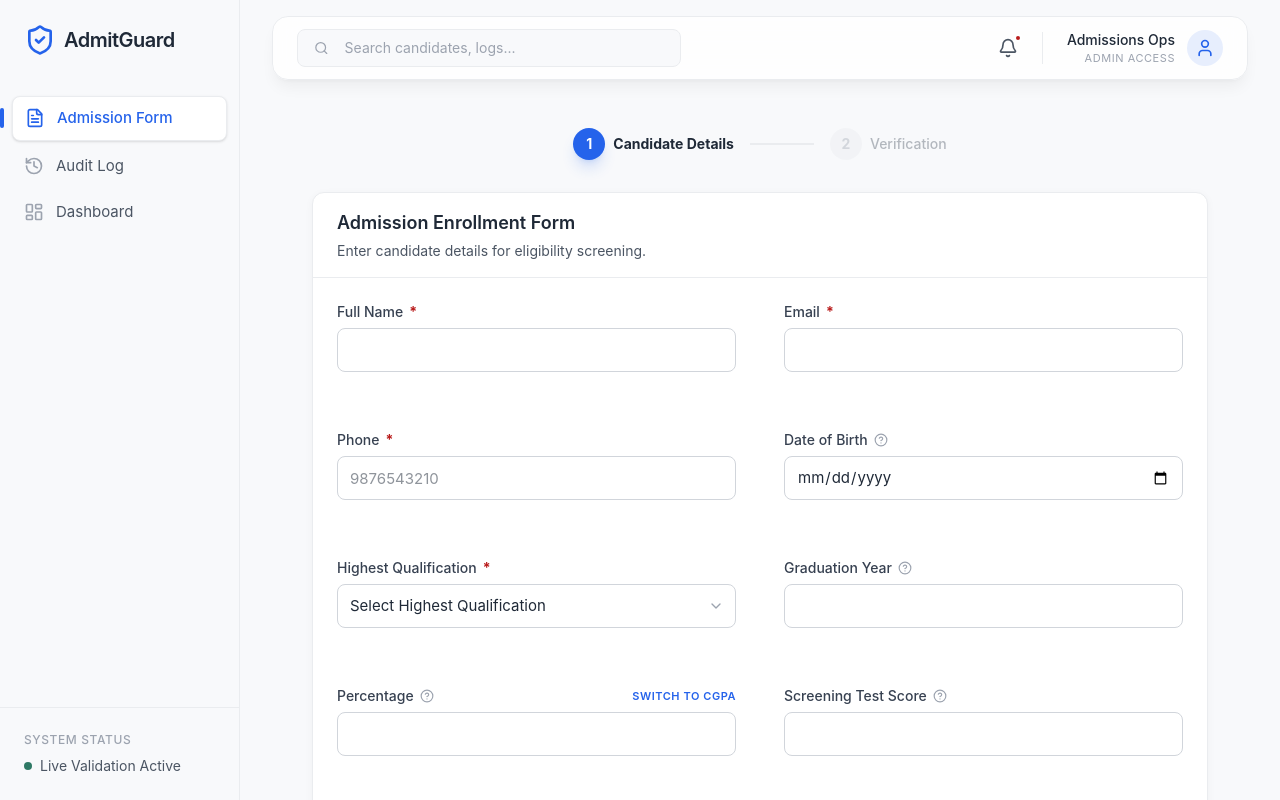
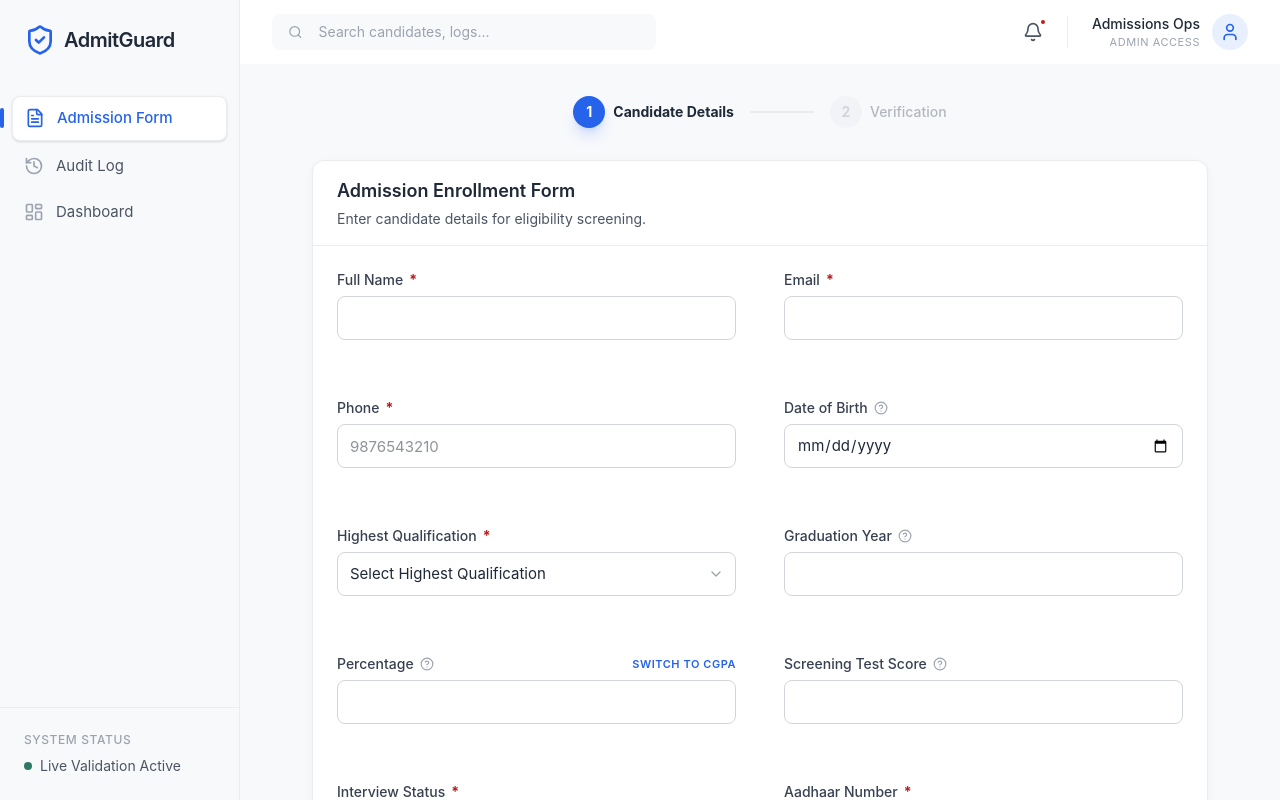
Before and after one commit to avishkajindal05/admitguard-avishka, a React (Vite) app in the folder app/: page / in a window 1280 px wide. Shown: the top 800 px of the page. Built offline with nearby package versions, Linux system fonts and the light colour scheme.

Commit message:
sprint-2: soft rules and exception restored before floating search

```diff
--- a/app/src/App.tsx
+++ b/app/src/App.tsx
@@ -29,7 +29,7 @@ const AppContent: React.FC = () => {
       <div className="flex-1 ml-60 flex flex-col">
         <Header />
 
-        <main className="flex-1 mt-24 p-8 overflow-y-auto">
+        <main className="flex-1 mt-16 p-8 overflow-y-auto">
           {renderView()}
         </main>
       </div>
--- a/app/src/components/Header.tsx
+++ b/app/src/components/Header.tsx
@@ -3,8 +3,8 @@ import { Bell, User, Search } from 'lucide-react';
 
 const Header: React.FC = () => {
   return (
-    <header className="h-16 bg-white/80 backdrop-blur-md border border-[#EAECEF] flex items-center justify-between px-6 fixed top-4 right-8 left-[272px] z-10 rounded-2xl shadow-lg shadow-black/5">
-      <div className="flex items-center gap-4 bg-[#F8F9FB] px-4 py-2 rounded-lg w-96 border border-[#EAECEF]">
+    <header className="h-16 bg-white border-bottom border-[#EAECEF] flex items-center justify-between px-8 fixed top-0 right-0 left-60 z-10">
+      <div className="flex items-center gap-4 bg-[#F8F9FB] px-4 py-2 rounded-lg w-96">
         <Search className="w-4 h-4 text-[#9CA3AF]" />
         <input
           type="text"
```
